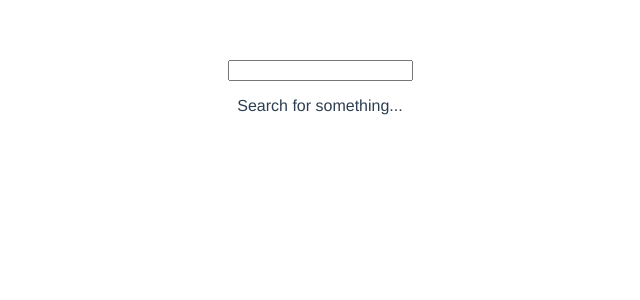
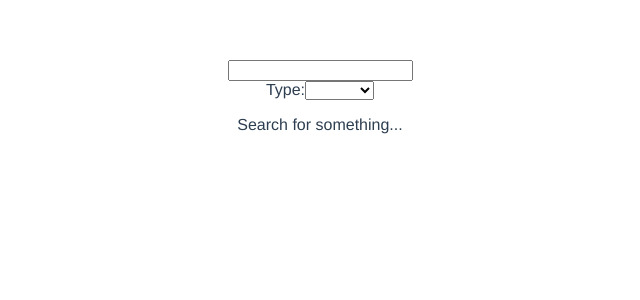
Before and after one commit to nlukic97/movie-db-search, a Vue app: page / in a window 1280 px wide. Shown: the top 300 px of the page, without its empty margins (320-960 px from the left). Built offline with nearby package versions, Linux system fonts and the light colour scheme.

Commit message:
dropdown

```diff
--- a/src/components/HelloWorld.vue
+++ b/src/components/HelloWorld.vue
@@ -1,8 +1,15 @@
 <template>
   <div class="hello">
     <input v-model="searchTerm" type="text" v-on:keyup="updateList">
+    <div>
+    <label for="type">Type:</label>
+      <select v-model="filterType" v-on:change="updateList" name="type" id="type" > <!-- ubacivanje v- opcija cini da se ne prikazuje movie kao default opcija, nego stoji prazan dropdown (cak i kad promenim v-model'd filterType text) -->
+        <option value="movie" >movie</option>
+        <option value="series" selected>series</option>
+        <option value="episode">episode</option>
+      </select>
+    </div>
     <ul v-if="list">
-
       <li v-for="(item, index) in list" v-bind:key="index">
         <a v-bind:href="item.imbdID" target="_blank" title="Open in imbd">
           <img v-bind:src="item.Poster" alt="">
@@ -10,7 +17,6 @@
           <p>{{item.Type}}</p>
         </a>
       </li>
-
     </ul>
     <p v-if="error">{{this.error}}</p>
   </div>
@@ -24,14 +30,16 @@ export default {
     return {
       apiKey:'34dace2e',
       searchTerm:'',
+      filterType:'', //promena ovoga ce idalje napraviti da bude prazan checkbox zbog vue opcija u select tagu
       list: null,
-      error:'Search for something...'
+      error:'Search for something...' //error ako samo promenimo opciju filma --> pojavi se na brzaka 'error message' i onda pise ovo. Dodatna validacija za pormenu filma
     }
   },
   methods: {
     updateList: function(){
+      console.log(this.filterType)
       axios
-        .get('http://www.omdbapi.com/?s=' + this.searchTerm + '&apikey=34dace2e')
+        .get('http://www.omdbapi.com/?s=' + this.searchTerm + '&type=' + this.filterType + '&apikey=34dace2e')
         .then(response => { //kad imas arrow funkciju, ne treba zagrada.
           if(response.data.Response == 'True'){
             this.list = response.data.Search;
```
